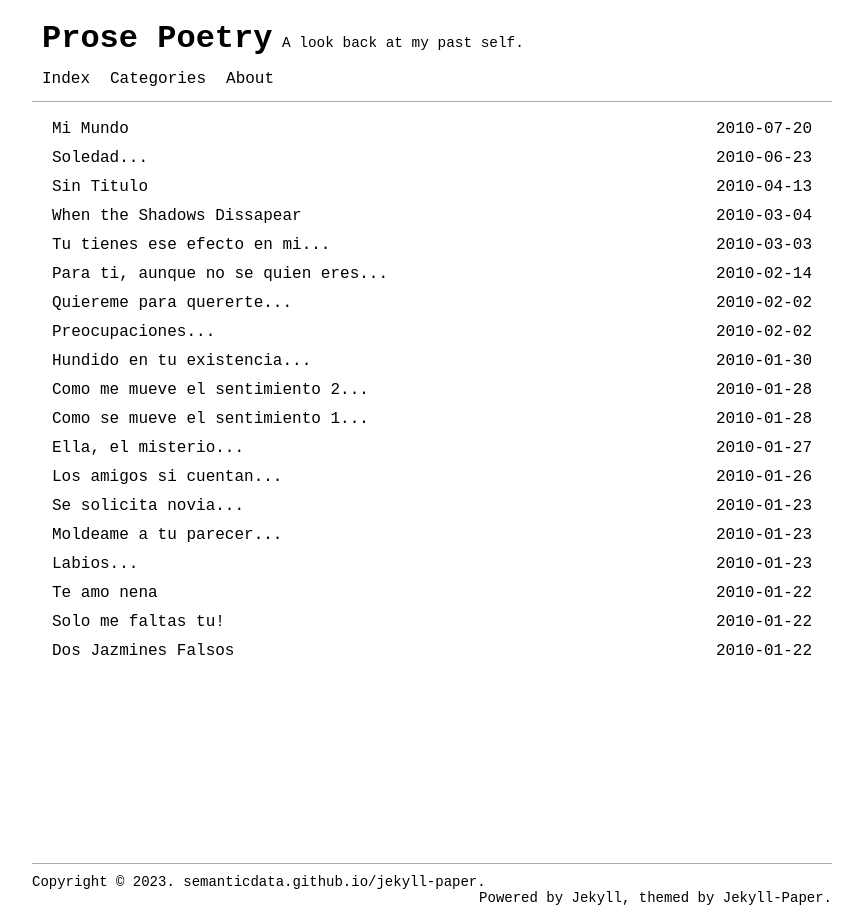
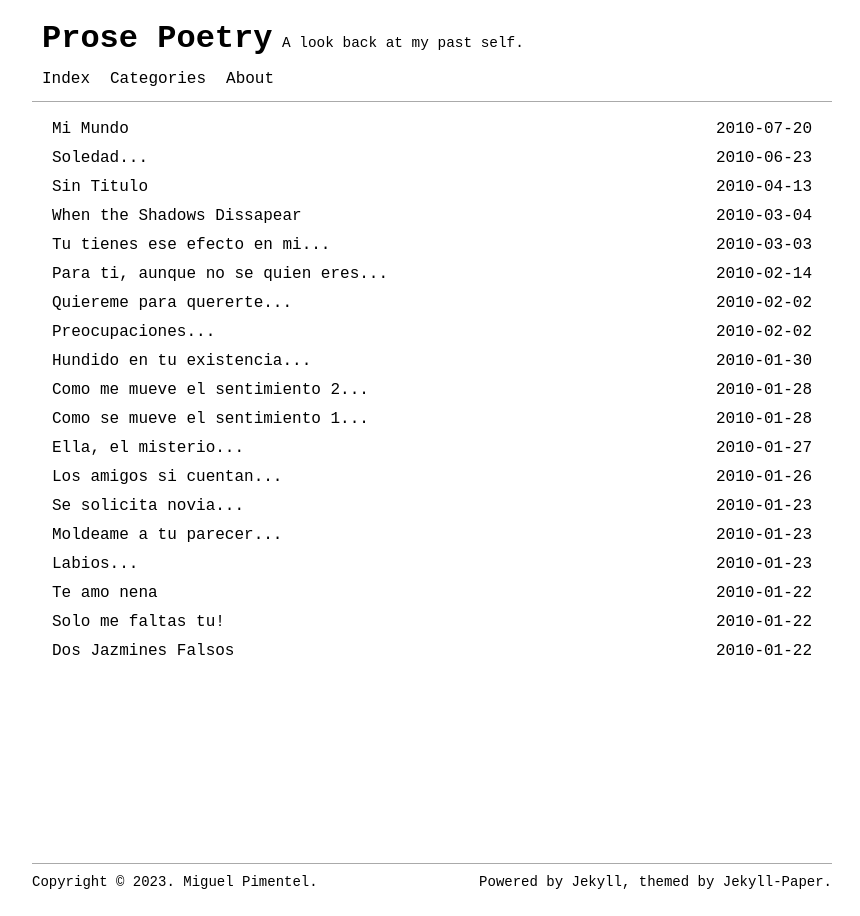
Before and after one commit to semanticdata/prose-poetry, a Jekyll site: the page built from index.html, in a window 1280 px wide. Shown: the whole page, without its empty margins (208-1068 px from the left). Built offline with Jekyll 4.4.1, drawn with Linux system fonts in a browser that asks for light colours; the list of posts is cut into pages by our own code.

Commit message:
update _config.yml

```diff
--- a/_config.yml
+++ b/_config.yml
@@ -10,7 +10,7 @@ description: >- # this means to ignore newlines until "baseurl:"
 keywords: [blog, poetry, prose-poetry]
 baseurl: "" # the subpath of your site, e.g. /blog
 url: "https://semanticdata.github.io/jekyll-paper" # base hostname & protocol, e.g. http://example.com
-domain: "semanticdata.github.io/jekyll-paper" # domain name for site, e.g. example.com
+domain: "Miguel Pimentel" # domain name for site, e.g. example.com
 language: en
 # Supported languages list:
 # es: Español (Spanish)
```
